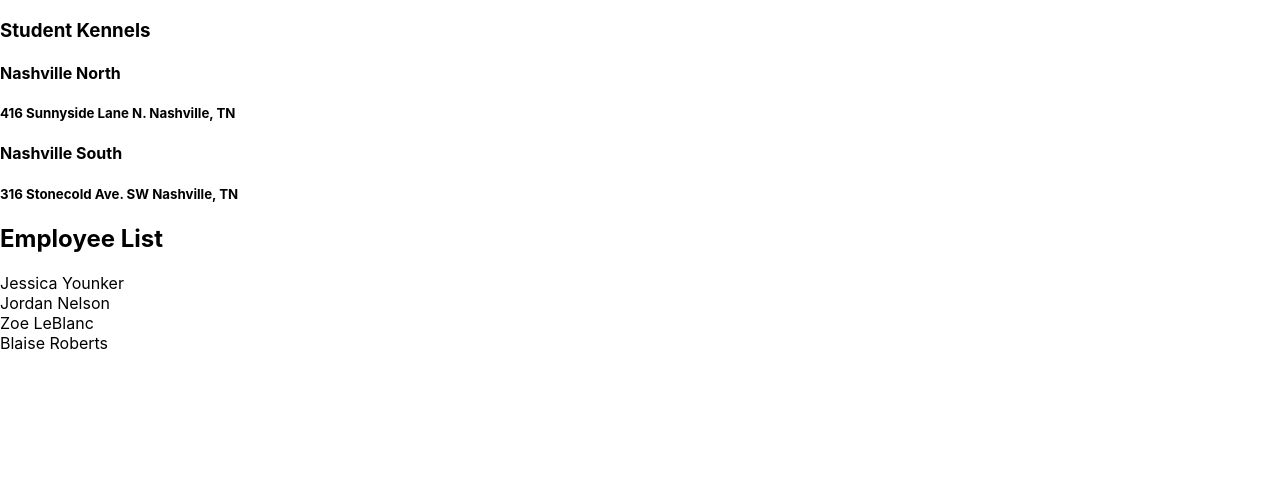
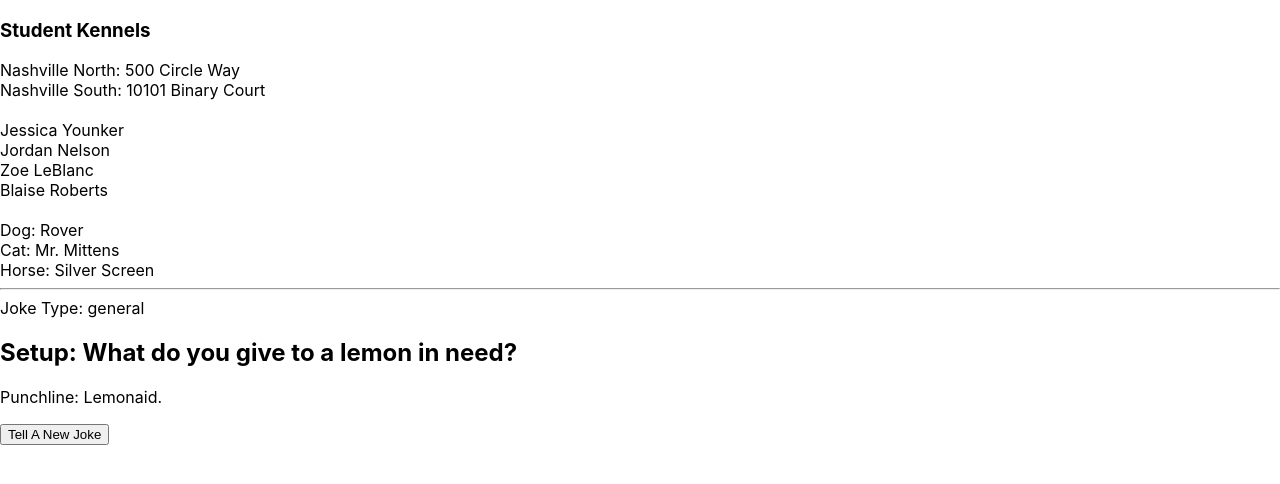
Before and after one commit to richardmcconnell12/Kennel-ReactApp, a React (Create React App) app: page / in a window 1280 px wide. Shown: the top 484 px of the page. Built offline with nearby package versions, Linux system fonts and the light colour scheme.

Commit message:
added a list of animals to the application

```diff
--- /dev/null
+++ b/src/components/Joke/Joke.js
@@ -0,0 +1,25 @@
+import React, { Component } from 'react';
+
+export default class Joke extends Component {
+
+    tellNewJoke = () => {
+        const joke = {
+            id: 145,
+            type: "Dad Joke",
+            setup: "What do you call a fly with no wings?",
+            punchline: "A Walk"
+        }
+        this.props.setNewJokeState(joke);
+    }
+
+    render() {
+        return (
+            <div>
+                <header>Joke Type: {this.props.type}</header>
+                <h2>Setup: {this.props.setup}</h2>
+                <p>Punchline: {this.props.punchline}</p>
+                <button onClick={this.tellNewJoke}>Tell A New Joke</button>
+            </div>
+        )
+    }
+}
--- a/src/components/Kennel.js
+++ b/src/components/Kennel.js
@@ -1,15 +1,64 @@
-import React, { Component } from 'react'
-import EmployeeList from "./employee/EmployeeList"  // Import EmployeeList component
-import LocationList from "./Location/LocationList"
+import React, { Component } from 'react';
+import EmployeeList from "./employee/EmployeeList";  // Import EmployeeList component
+import LocationList from "./Location/LocationList";
+import AnimalList from "./animals/AnimalList";
+import Joke from "./Joke/Joke";
 
 
 export default class Kennel extends Component {
+
+    employeesFromAPI = [
+        { id: 1, name: "Jessica Younker" },
+        { id: 2, name: "Jordan Nelson" },
+        { id: 3, name: "Zoe LeBlanc" },
+        { id: 4, name: "Blaise Roberts" }
+    ]
+
+    // This will eventually get pulled from the API
+    locationsFromAPI = [
+        { id: 1, name: "Nashville North", address: "500 Circle Way" },
+        { id: 2, name: "Nashville South", address: "10101 Binary Court" }
+    ]
+
+    animalsFromAPI = [
+        { id: 1, animal: "Dog", name: "Rover" },
+        { id: 2, animal: "Cat", name: "Mr. Mittens" },
+        { id: 3, animal: "Horse", name: "Silver Screen" }
+    ]
+
+    state = {
+        employees: this.employeesFromAPI,
+        locations: this.locationsFromAPI,
+        animals: this.animalsFromAPI,
+        "id": 75,
+        "type": "general",
+        "setup": "What do you give to a lemon in need?",
+        "punchline": "Lemonaid."
+    }
+
+    setNewJokeState = (jokeObj) => {
+        this.setState({
+            id: jokeObj.id,
+            type: jokeObj.type,
+            setup: jokeObj.setup,
+            punchline: jokeObj.punchline
+        })
+    }
+
     render() {
         return (
             <div>
                 <h3>Student Kennels</h3>
-                <LocationList />
-                <EmployeeList />
+                <LocationList locations={this.state.locations} />
+                <br />
+                <EmployeeList employees={this.state.employees} />
+                <br />
+                <AnimalList animals={this.state.animals} />
+                <hr />
+                <Joke type={this.state.type}
+                    setup={this.state.setup}
+                    punchline={this.state.punchline}
+                    setNewJokeState={this.setNewJokeState} />
             </div>
         );
     }
--- a/src/components/Location/LocationList.js
+++ b/src/components/Location/LocationList.js
@@ -3,11 +3,15 @@ import React, { Component } from 'react'
 export default class Location extends Component {
     render() {
         return (
-            <section>
-                <h4>Nashville North</h4>
-                <h5>416 Sunnyside Lane N. Nashville, TN</h5>
-                <h4>Nashville South</h4>
-                <h5>316 Stonecold Ave. SW Nashville, TN</h5>
+            <section className="locations">
+                {
+                    this.props.locations.map(location =>
+                        <div key={location.id}>
+                            {location.name}
+                            : {location.address}
+                        </div>
+                    )
+                }
             </section>
         )
     }
--- /dev/null
+++ b/src/components/animals/AnimalList.js
@@ -0,0 +1,18 @@
+import React, { Component } from 'react'
+
+export default class AnimalList extends Component {
+    render() {
+        return (
+            <section className="animals">
+                {
+                    this.props.animals.map(animal =>
+                        <div key={animal.id}>
+                            {animal.animal}
+                            : {animal.name}
+                        </div>
+                    )
+                }
+            </section>
+        )
+    }
+}
--- a/src/components/employee/EmployeeList.js
+++ b/src/components/employee/EmployeeList.js
@@ -4,13 +4,15 @@ import React, { Component } from 'react'
 export default class EmployeeList extends Component {
     render() {
         return (
-            <article>
-                <h1>Employee List</h1>
-                <section>Jessica Younker</section>
-                <section>Jordan Nelson</section>
-                <section>Zoe LeBlanc</section>
-                <section>Blaise Roberts</section>
-            </article>
+            <section className="employees">
+                {
+                    this.props.employees.map(employee =>
+                        <div key={employee.id}>
+                            {employee.name}
+                        </div>
+                    )
+                }
+            </section>
         );
     }
 }
```
